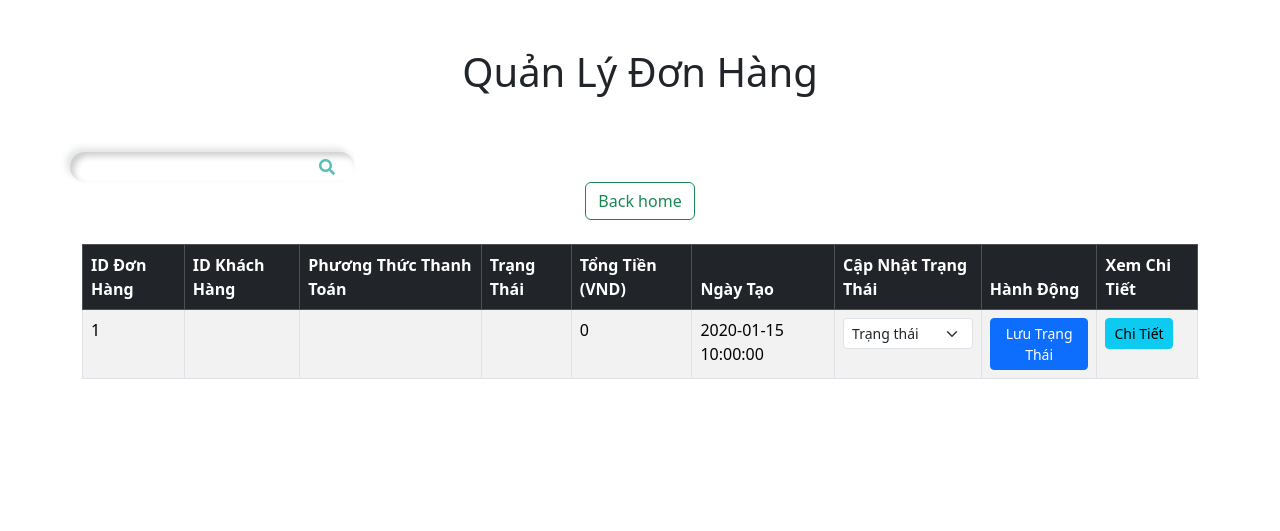
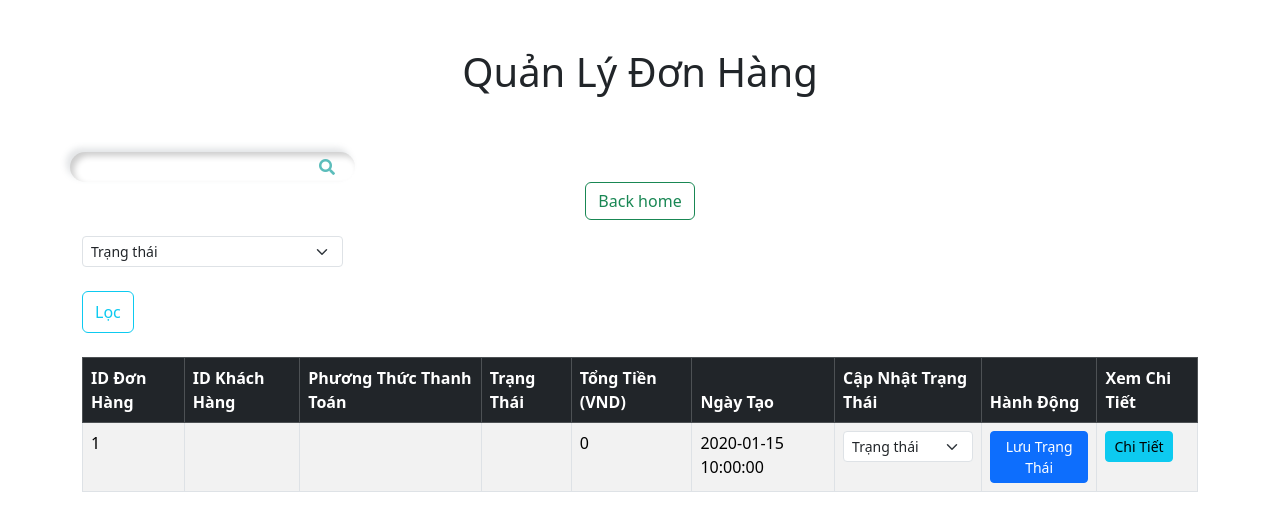
Before and after one commit to dongBE2k5/Project_be1_php, a PHP site: page /Project_be1_php/admin/products/manageOrders.php in a window 1280 px wide. Shown: the top 531 px of the page. Run offline with PHP 8.4, Linux system fonts and the light colour scheme; tables that the repository leaves empty or names only in its code hold one stand-in row (values such as "Sample post"); data that the repository does not hold is empty; some libraries are stand-ins or nearby versions.

Commit message:
Version 1.5

```diff
--- a/admin/products/manageOrders.php
+++ b/admin/products/manageOrders.php
@@ -13,12 +13,17 @@ if (isset($_POST['status']) && $_POST['orderId']) {
 }
 $orders;
 if (isset($_GET['search'])) {
-    $q=$_GET['search'];
+    $q = $_GET['search'];
     $orders = $orderModel->findByIDs($q);
-    var_dump($orders);
-}else{
+
+} elseif(isset($_POST['filter'])){
+
+}
+else {
     $orders = $orderModel->all();
 }
+
+
 // var_dump($_POST['changeStatus']);
 
 ?>
@@ -118,14 +123,30 @@ if (isset($_GET['search'])) {
                     <div class="search-container mt-5 col-3">
 
                         <input type="text" name="search" placeholder="Search order id" class="search-input">
-                      <a class="search-btn" name="search">
-                        <i class="fas fa-search"></i>
-</a>
+                        <a class="search-btn" name="search">
+                            <i class="fas fa-search"></i>
+                        </a>
 
                     </div>
                 </div>
             </form>
-
+            <a href="index.php" class="d-flex justify-content-around link-offset-2 link-underline link-underline-opacity-0"><button class="btn btn-outline-success">Back home</button></a>
+            <form action="manageOrders.php">
+                <div class="row mt-3">
+                    <div class="col-md-3">
+                        <select class="form-select form-select-sm change-status " name="filterStatus">
+                            <option value="">Trạng thái</option>
+                            <option value="3">Đã Giao</option>
+                            <option value="2">Đang Vận Chuyển</option>
+                            <option value="1">Đang Xử Lý</option>
+                            <option value="0">Đã Hủy</option>
+                        </select>
+                        <button type="submit" name="filter"
+                            class="mt-4 px-6 py-2 bg-blue-500  rounded-lg hover:bg-blue-600 btn btn-outline-info">
+                            Lọc</button>
+                    </div>
+                </div>
+            </form>
 
         </div>
         <table class="table table-striped table-bordered mt-4">
@@ -197,7 +218,7 @@ if (isset($_GET['search'])) {
 
                 <form action="manageOrders.php" method="post" id="form"></form>
             </tbody>
-            <a href="index.php" class="d-flex justify-content-around link-offset-2 link-underline link-underline-opacity-0" ><button class="btn btn-outline-success">Back home</button></a>
+
 
             <script>
                 const form = document.getElementById("form");
--- a/admin/products/statistical.php
+++ b/admin/products/statistical.php
@@ -96,6 +96,7 @@ if (isset($_POST['filter'])) {
 
 <body>
 <div class="container mt-5">
+
         <h1 class="text-center">Thống Kê Đơn Hàng</h1>
 
         <div class="row mt-4">
@@ -196,7 +197,8 @@ if (isset($_POST['filter'])) {
             </div>
         </div>
     </div>
-
+    <br>
+    <a href="index.php" class="d-flex justify-content-around link-offset-2 link-underline link-underline-opacity-0" ><button class="btn btn-outline-success">Back home</button></a>
     <script>
         const ctx = document.getElementById('monthlyRevenueChart').getContext('2d');
         const monthlyRevenueData = <?php echo json_encode($monthlyRevenue); ?>;
--- a/app/models/Order.php
+++ b/app/models/Order.php
@@ -137,7 +137,7 @@ LIMIT 1;
     $sql = parent::$connection->prepare("
         SELECT
             SUM(orderdetail.quantity) AS total,
-            products.name AS productName
+            products.name AS name
         FROM
             orderdetail
         JOIN
```
